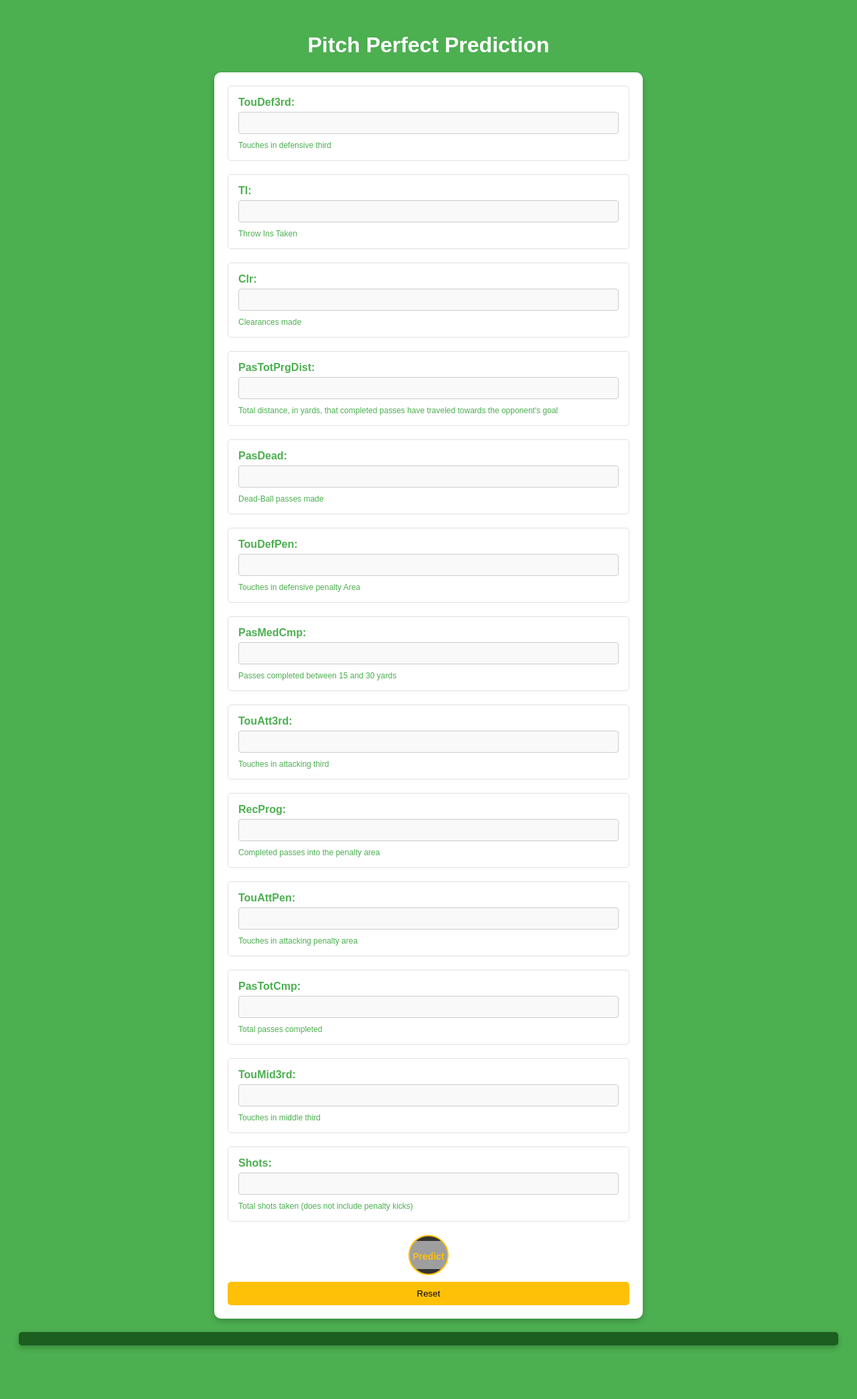
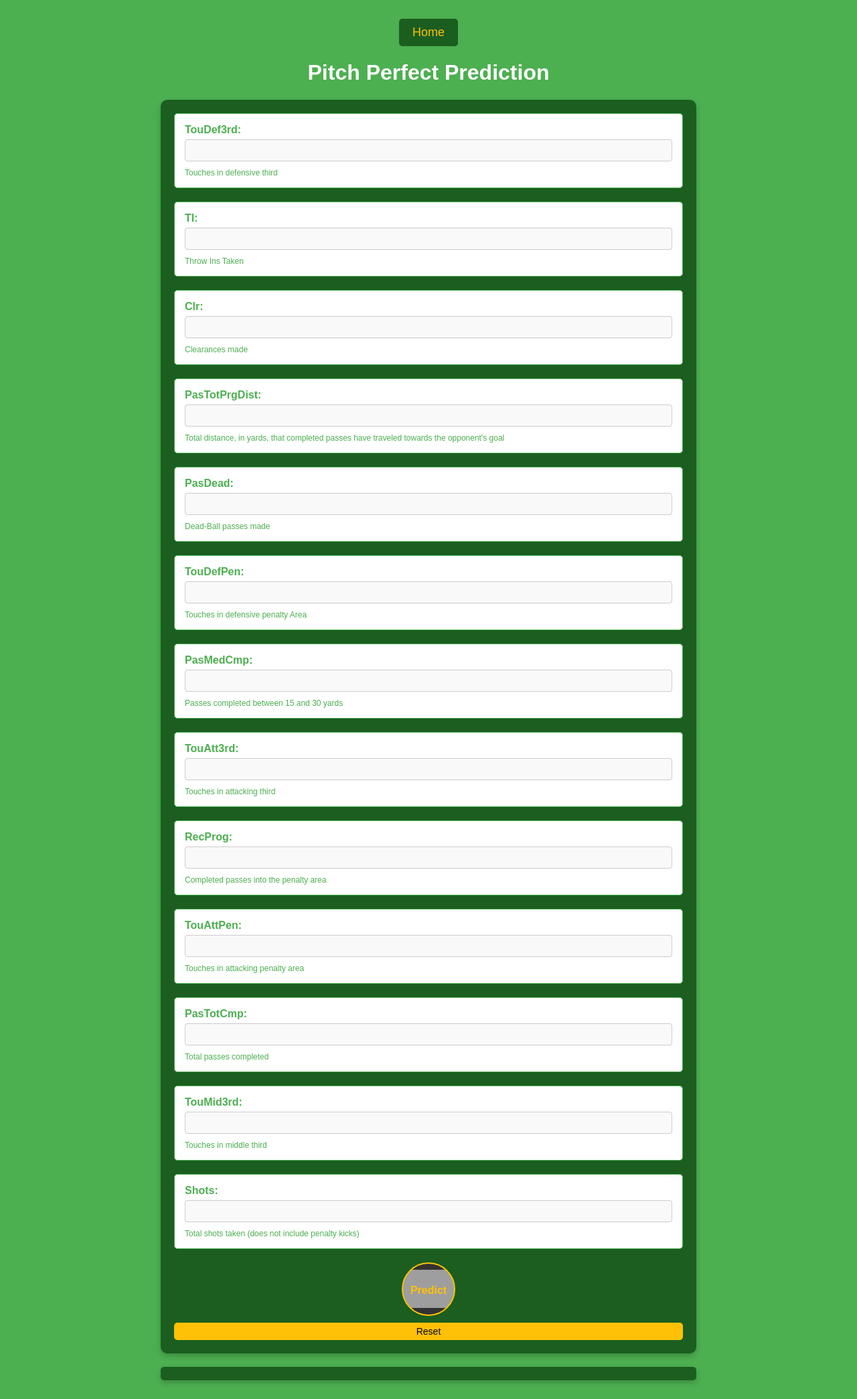
Before and after one commit to Fidot-2311/Dissertation, a Flask app: page / in a window 1280 px wide. Shown: the whole page at 67% size. Before the commit the page ends 2015 px from the top, so only its background shows below. Run offline with Flask 3, Linux system fonts and the light colour scheme; parts of the project's set-up code (start-up, migrations or seed data) failed here and were passed over; grey boxes are pictures that could not be loaded.

Commit message:
Add files via upload

```diff
--- a/templates/index.html
+++ b/templates/index.html
@@ -14,10 +14,28 @@
         h1 {
             text-align: center;
         }
+        .container {
+            max-width: 800px;
+            margin: auto;
+        }
+        .home-link {
+            text-align: center;
+            margin-bottom: 20px;
+        }
+        .home-link a {
+            color: #FFC107;
+            text-decoration: none;
+            font-size: 18px;
+            padding: 10px 20px;
+            border-radius: 5px;
+            background-color: #1B5E20; /* Darker green for button */
+            display: inline-block;
+        }
+        .home-link a:hover {
+            background-color: #2E7D32; /* Slightly lighter green on hover */
+        }
         form {
-            max-width: 600px;
-            margin: auto;
-            background-color: #fff; /* Form background white for contrast */
+            background-color: #1B5E20; /* Darker green background for form */
             padding: 20px;
             border-radius: 10px;
             box-shadow: 0 4px 8px rgba(0, 0, 0, 0.2); /* Added shadow for depth */
@@ -26,8 +44,8 @@
             margin-bottom: 20px;
             padding: 15px;
             border-radius: 5px;
-            background-color: #fff; /* White background for each form field */
-            border: 1px solid #e0e0e0; /* Light border for subtle separation */
+            background-color: #fff; /* White background for column boxes */
+            border: 1px solid #4CAF50; /* Green border */
         }
         label {
             font-weight: bold;
@@ -52,8 +70,8 @@
         .football-btn {
             background: url('https://image.shutterstock.com/image-vector/vector-illustration-soccer-ball-isolated-260nw-1067199104.jpg') no-repeat center center;
             background-size: contain;
-            width: 60px; /* Increased size for better visibility */
-            height: 60px; /* Increased size for better visibility */
+            width: 80px; /* Increased size for better visibility */
+            height: 80px; /* Increased size for better visibility */
             border: 2px solid #FFC107; /* Added border to make it stand out */
             border-radius: 50%;
             cursor: pointer;
@@ -63,8 +81,8 @@
             background-color: #333; /* Fallback background color */
             color: #FFC107; /* Text color for better visibility */
             font-weight: bold;
-            font-size: 14px;
-            line-height: 60px; /* Center text vertically */
+            font-size: 16px;
+            line-height: 80px; /* Center text vertically */
             text-align: center; /* Center text horizontally */
             padding: 0; /* Remove default padding */
         }
@@ -83,6 +101,10 @@
         }
         button:hover {
             background-color: #FFEB3B; /* Hover effect */
+        }
+        #reset-btn {
+            font-size: 14px; /* Smaller font size */
+            padding: 5px 10px; /* Smaller padding */
         }
         .result {
             margin-top: 20px;
@@ -108,6 +130,10 @@
     </style>
 </head>
 <body>
+    <div class="container">
+        <div class="home-link">
+            <a href="index.html">Home</a>
+        </div>
         <h1>Pitch Perfect Prediction</h1>
         <form id="prediction-form">
             <div class="form-group">
@@ -180,6 +206,7 @@
         </form>
         <div class="spinner" id="spinner"></div>
         <div class="result" id="result"></div>
+    </div>
 
     <script>
         document.getElementById("prediction-form").addEventListener("submit", function(event) {
```
Lines whose indentation alone changed are shown as unchanged.
